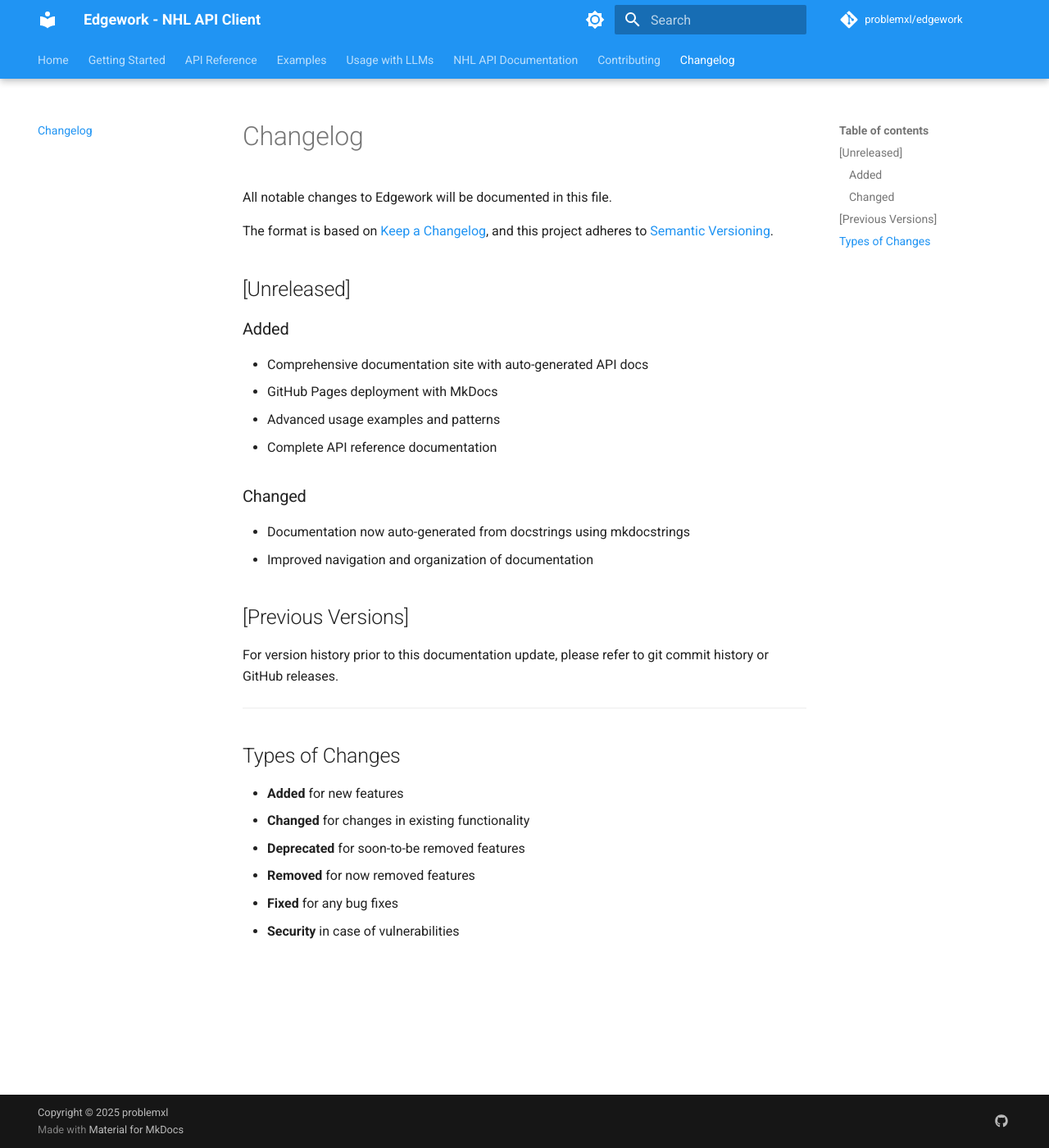
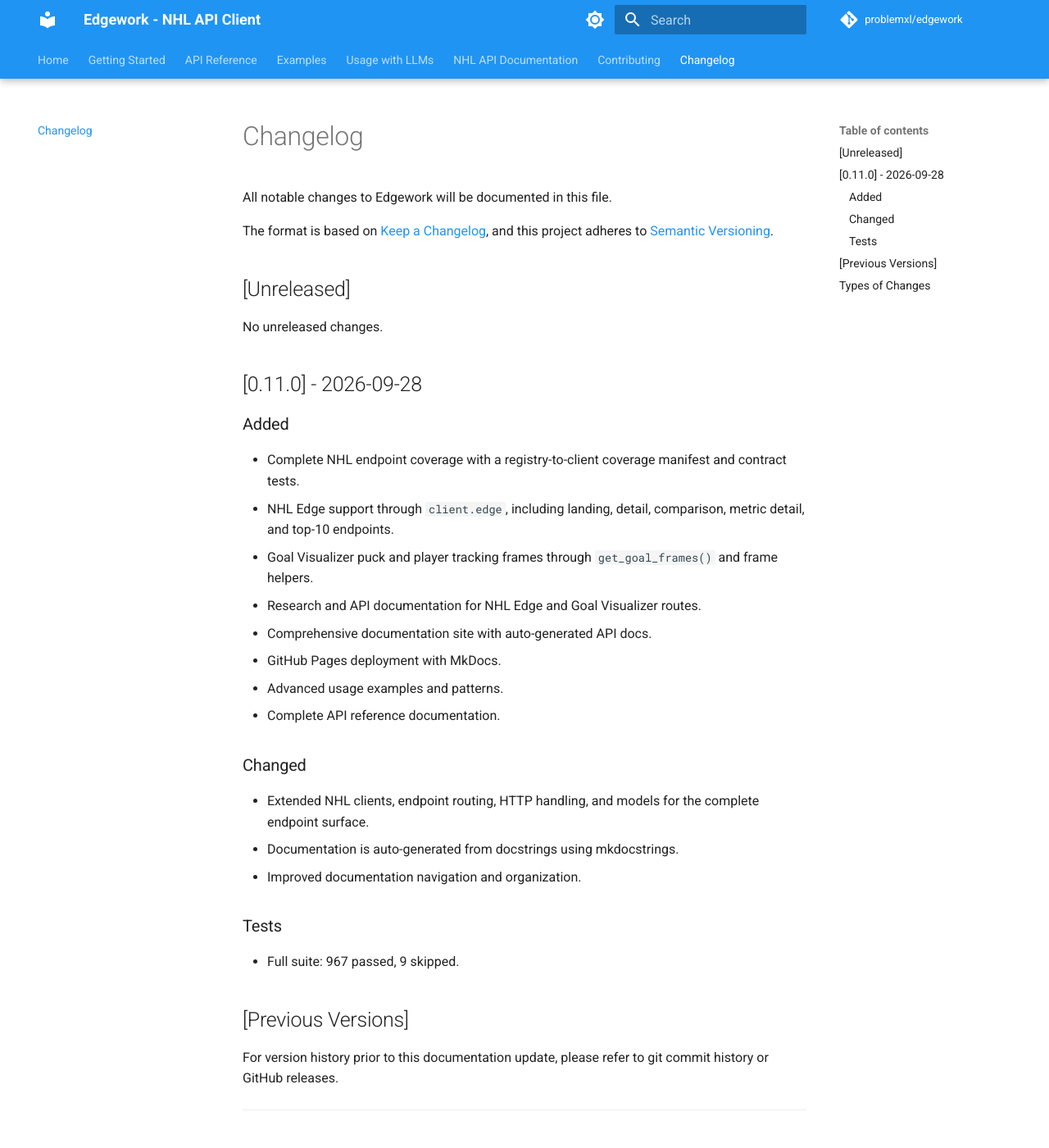
Before and after one commit to problemxl/edgework, an MkDocs documentation site: the page built from docs/changelog.md, in a window 1280 px wide and 1400 px high. Shown: the whole window at 82% size. Built offline with MkDocs 1.6.1 and Material for MkDocs 9.7.7, drawn with Linux system fonts in a browser that asks for light colours; comment, search, counter and statistics services are not loaded; the version menu is left out.

```diff
--- a/docs/changelog.md
+++ b/docs/changelog.md
@@ -7,15 +7,27 @@ and this project adheres to [Semantic Versioning](https://semver.org/spec/v2.0.0
 
 ## [Unreleased]
 
+No unreleased changes.
+
+## [0.11.0] - 2026-09-28
+
 ### Added
-- Comprehensive documentation site with auto-generated API docs
-- GitHub Pages deployment with MkDocs
-- Advanced usage examples and patterns
-- Complete API reference documentation
+- Complete NHL endpoint coverage with a registry-to-client coverage manifest and contract tests.
+- NHL Edge support through `client.edge`, including landing, detail, comparison, metric detail, and top-10 endpoints.
+- Goal Visualizer puck and player tracking frames through `get_goal_frames()` and frame helpers.
+- Research and API documentation for NHL Edge and Goal Visualizer routes.
+- Comprehensive documentation site with auto-generated API docs.
+- GitHub Pages deployment with MkDocs.
+- Advanced usage examples and patterns.
+- Complete API reference documentation.
 
 ### Changed
-- Documentation now auto-generated from docstrings using mkdocstrings
-- Improved navigation and organization of documentation
+- Extended NHL clients, endpoint routing, HTTP handling, and models for the complete endpoint surface.
+- Documentation is auto-generated from docstrings using mkdocstrings.
+- Improved documentation navigation and organization.
+
+### Tests
+- Full suite: 967 passed, 9 skipped.
 
 ## [Previous Versions]
 
--- a/edgework/__init__.py
+++ b/edgework/__init__.py
@@ -1,6 +1,6 @@
-"""Edgework NHL API Client - Version 0.4.8"""
+"""Edgework NHL API Client - Version 0.11.0"""
 
-__version__ = "0.4.8"
+__version__ = "0.11.0"
 
 from .edgework import Edgework
 
--- a/pyproject.toml
+++ b/pyproject.toml
@@ -30,7 +30,7 @@ dependencies = [
     "isort>=6.0.1",
  ]
 name = "edgework"
-version = "0.10.0"
+version = "0.11.0"
 description = "A Python client library for the NHL API"
 readme = "README.md"
 
```
Also changed, not shown: CHANGELOG.md (+14 -0 lines), VERSION_ROADMAP.md (+18 -11 lines).
